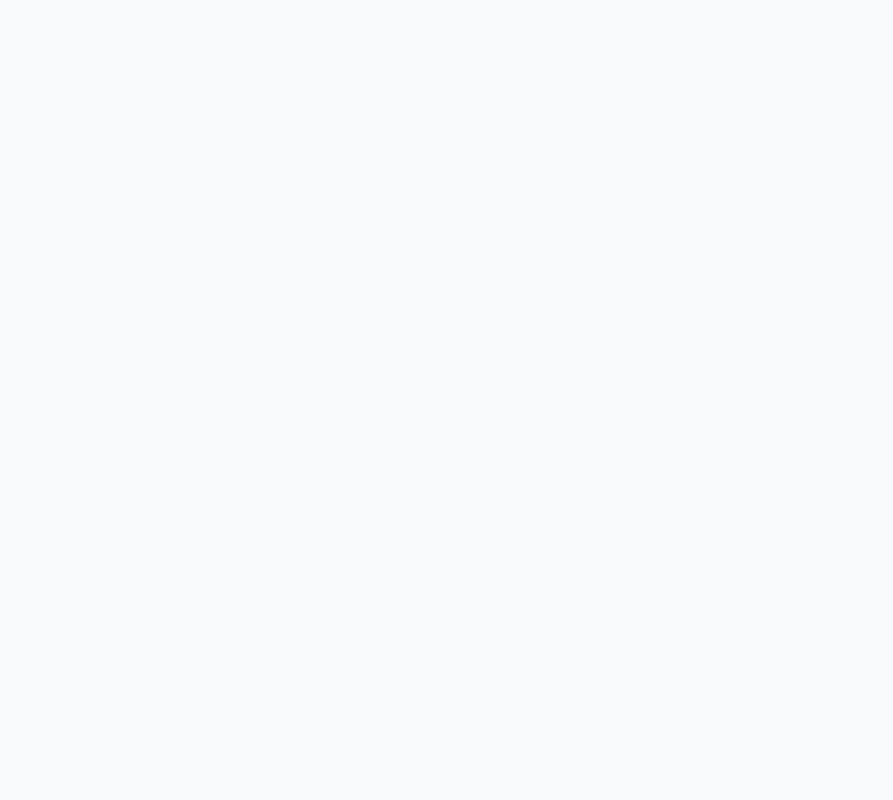
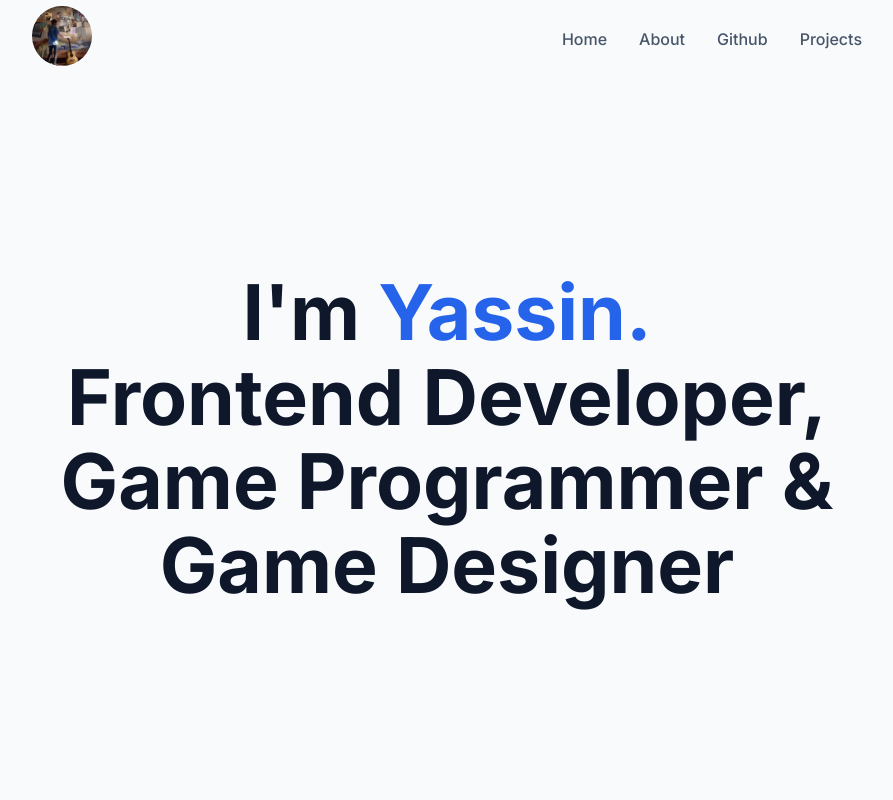
Before and after one commit to YassinNasrallah/MyProtfolio, a React (Create React App) app: page / in a window 1280 px wide. Shown: the top 800 px of the page, without its empty margins (193-1086 px from the left). Built offline with nearby package versions, Linux system fonts and the light colour scheme.

Commit message:
replace BrowserRouter with HashRouter for GitHub Pages

```diff
--- a/src/index.js
+++ b/src/index.js
@@ -1,6 +1,6 @@
 import React from 'react';
 import ReactDOM from 'react-dom/client';
-import { BrowserRouter } from 'react-router-dom';
+import { HashRouter } from "react-router-dom";
 import './index.css';
 import App from './App';
 import reportWebVitals from './reportWebVitals';
@@ -8,9 +8,9 @@ import reportWebVitals from './reportWebVitals';
 const root = ReactDOM.createRoot(document.getElementById('root'));
 root.render(
   <React.StrictMode>
-     <BrowserRouter  basename="/MyProtfolio">
-    <App />
-  </BrowserRouter>
+  <HashRouter>
+  <App />
+</HashRouter>
 
   </React.StrictMode>
 );
```
